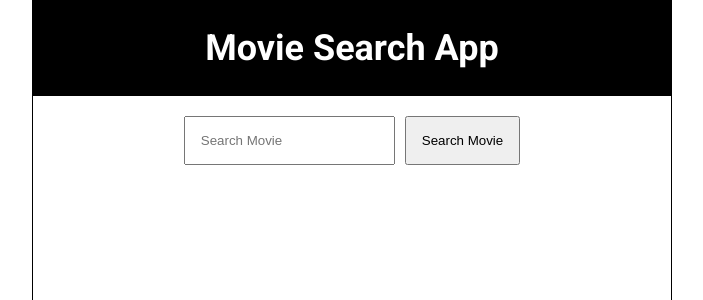
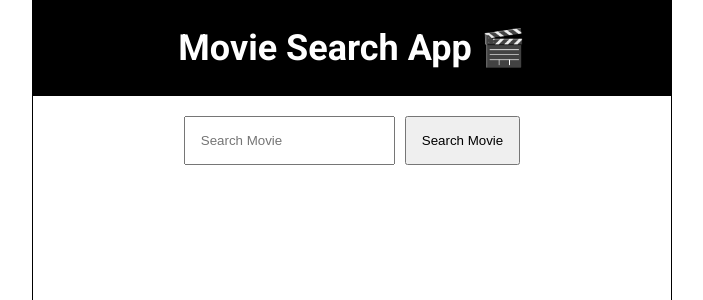
Before and after one commit to oeprxc/movie-search-app, a React (Vite) app: page / in a window 1280 px wide. Shown: the top 300 px of the page, without its empty margins (288-991 px from the left). Built offline with nearby package versions, Linux system fonts and the light colour scheme.

Commit message:
Added an Icon to header text

```diff
--- a/src/Components/Header.jsx
+++ b/src/Components/Header.jsx
@@ -9,7 +9,7 @@ const Header = () => {
           color: "white",
         }}
       >
-        Movie Search App
+        Movie Search App 🎬
       </h1>
     </>
   );
--- a/src/Components/SearchBar.jsx
+++ b/src/Components/SearchBar.jsx
@@ -7,7 +7,9 @@ import { useState } from "react"
 
     const handleSubmit = (event) => {
    event.preventDefault()
+
    console.log(movieName)
+
    const userInput = movieName.trim()
    if(userInput === "") {
   alert("Please enter a valid search")
```
